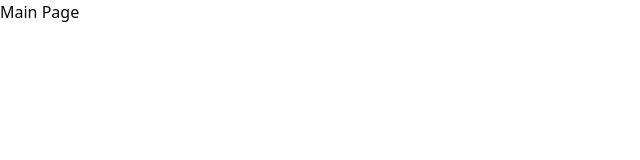
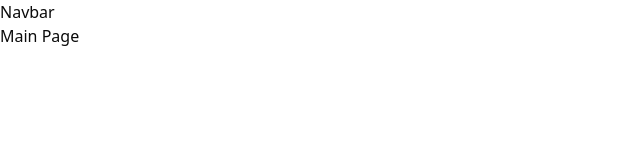
Before and after one commit to Mhando-Z/Aurora, a Next.js app: page / in a window 1280 px wide. Shown: the top 160 px of the page, without its empty margins (0-640 px from the left). Built offline with nearby package versions, Linux system fonts and the light colour scheme; a web font is replaced by a local one.

Commit message:
Phase One

```diff
--- a/src/app/page.js
+++ b/src/app/page.js
@@ -1,6 +1,9 @@
+import Navbar from "@/components/Navbar";
+
 export default function Home() {
   return (
     <div>
+      <Navbar />
       <h1>Main Page</h1>
     </div>
   );
--- a/src/app/products/page.js
+++ b/src/app/products/page.js
@@ -33,7 +33,7 @@ export default async function ProductsPage() {
     .limit(48);
 
   return (
-    <main className="min-h-screen bg-black/[0.025] px-4 py-10 md:px-8">
+    <main className="min-h-screen bg-black/2.5 px-4 py-10 md:px-8">
       <div className="mx-auto max-w-7xl">
         <div className="mb-8 flex items-end justify-between gap-6">
           <div>
--- /dev/null
+++ b/src/components/Navbar.jsx
@@ -0,0 +1,7 @@
+import React from "react";
+
+function Navbar() {
+  return <div>Navbar</div>;
+}
+
+export default Navbar;
```
